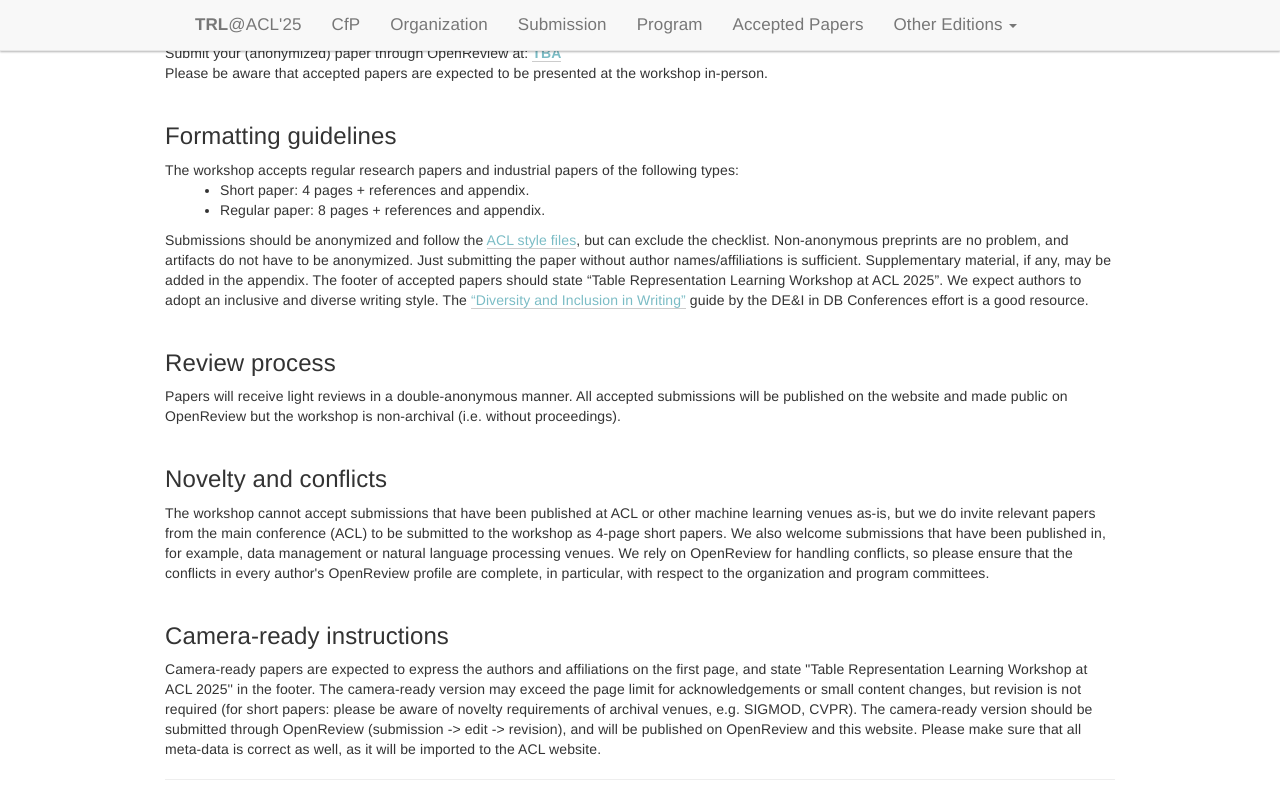
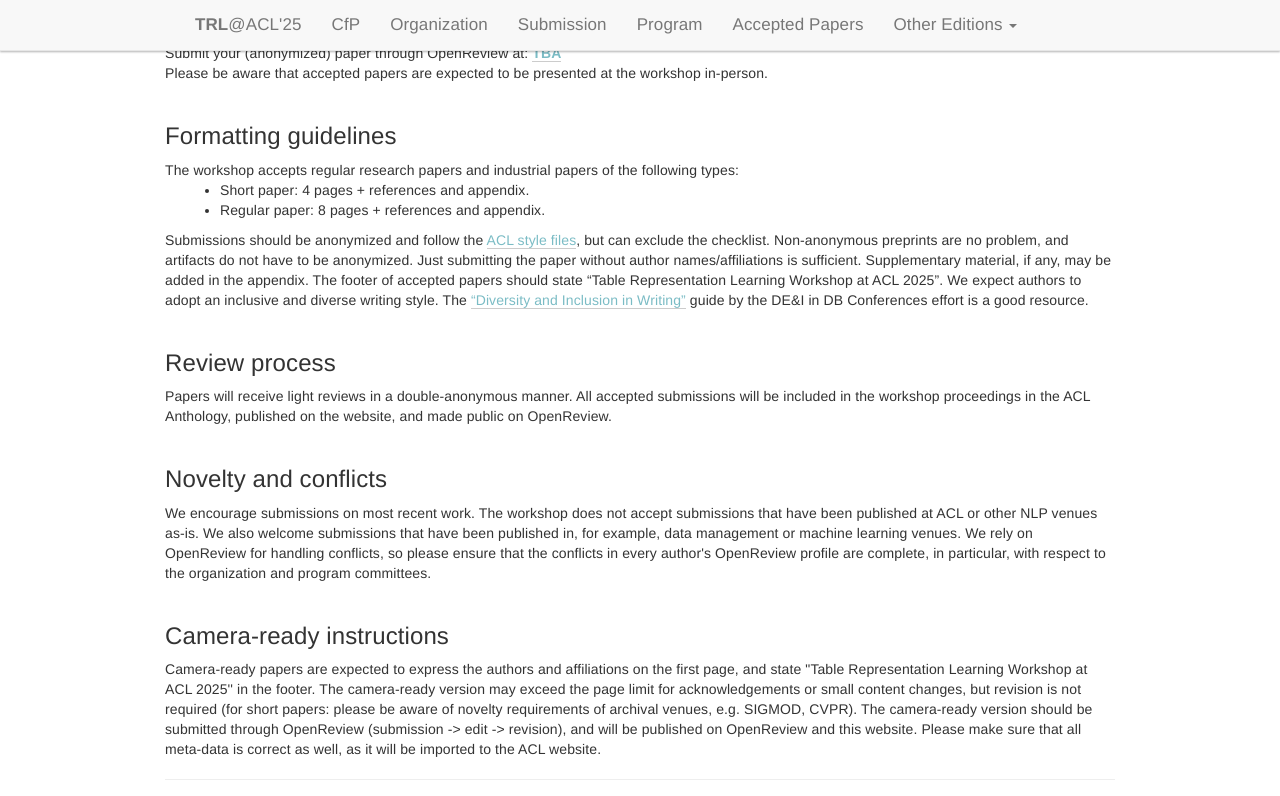
Before and after one commit to table-representation-learning/table-representation-learning.github.io, a Jekyll site: the page built from _pages/acl2025/index.html, in a window 1280 px wide and 900 px high, scrolled down 2823 px, cut to the strip 0-796 px from the top of the window. Built offline with Jekyll 4.4.1, drawn with Linux system fonts in a browser that asks for light colours.

Commit message:
update proceedings

```diff
--- a/_pages/acl2025/index.html
+++ b/_pages/acl2025/index.html
@@ -470,14 +470,13 @@ acknowledgements: ""
             <br>
             <h3>Review process</h3>
             Papers will receive light reviews in a double-anonymous manner.
-            All accepted submissions will be published on the website and made public on OpenReview but the workshop is non-archival (i.e. without proceedings).
+            All accepted submissions will be included in the workshop proceedings in the ACL Anthology, published on the website, and made public on OpenReview.
         </div>
 
         <div class="col-xs-12">
             <br>
             <h3>Novelty and conflicts</h3>
-            The workshop cannot accept submissions that have been published at ACL or other machine learning venues as-is, but we do invite relevant papers from the main conference (ACL) to be submitted to the workshop as 4-page short papers.
-            We also welcome submissions that have been published in, for example, data management or natural language processing venues.
+            We encourage submissions on most recent work. The workshop does not accept submissions that have been published at ACL or other NLP venues as-is. We also welcome submissions that have been published in, for example, data management or machine learning venues.
             We rely on OpenReview for handling conflicts, so please ensure that the conflicts in every author's OpenReview profile are complete, in particular, with respect to the organization and program committees.
             <br>
         </div>
```
